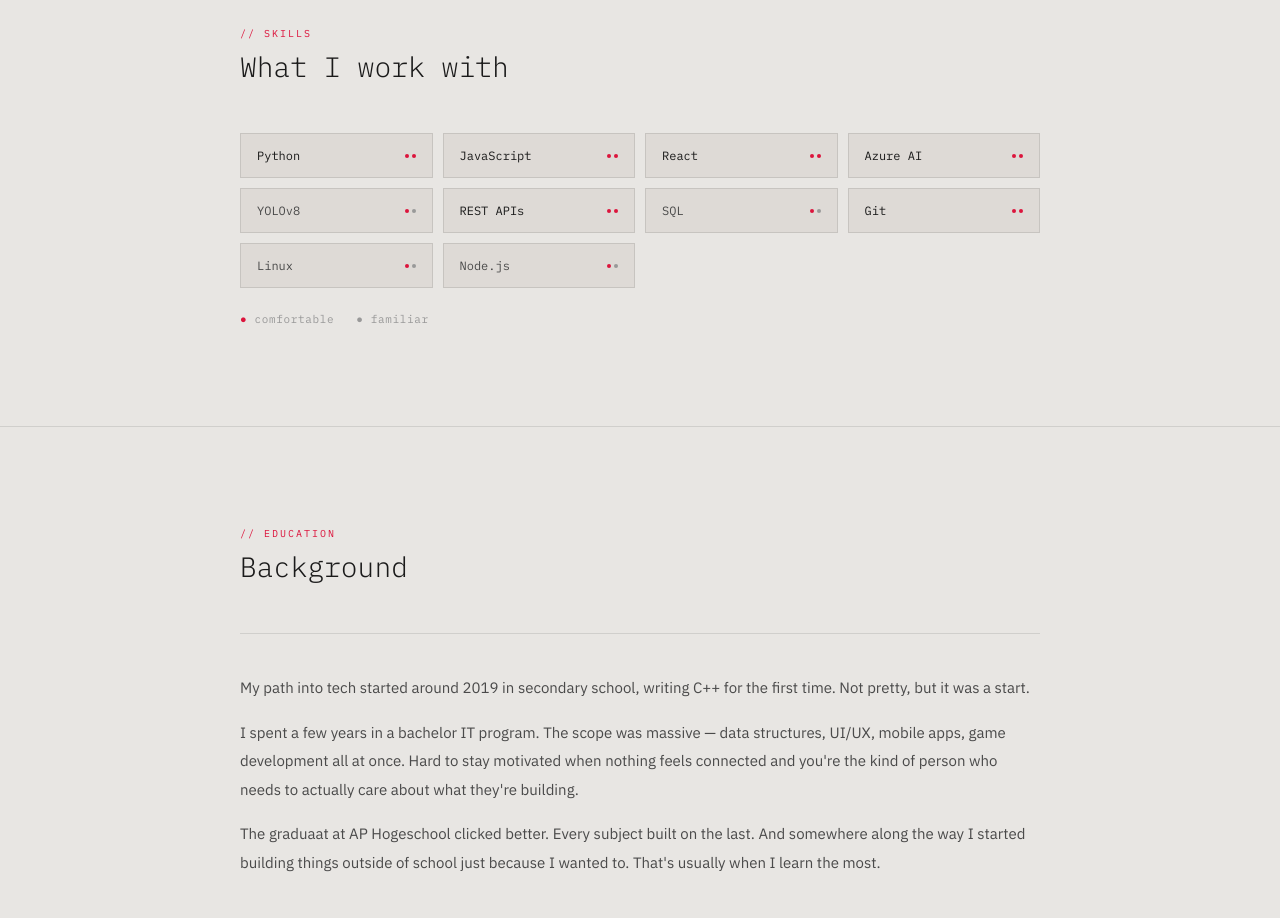
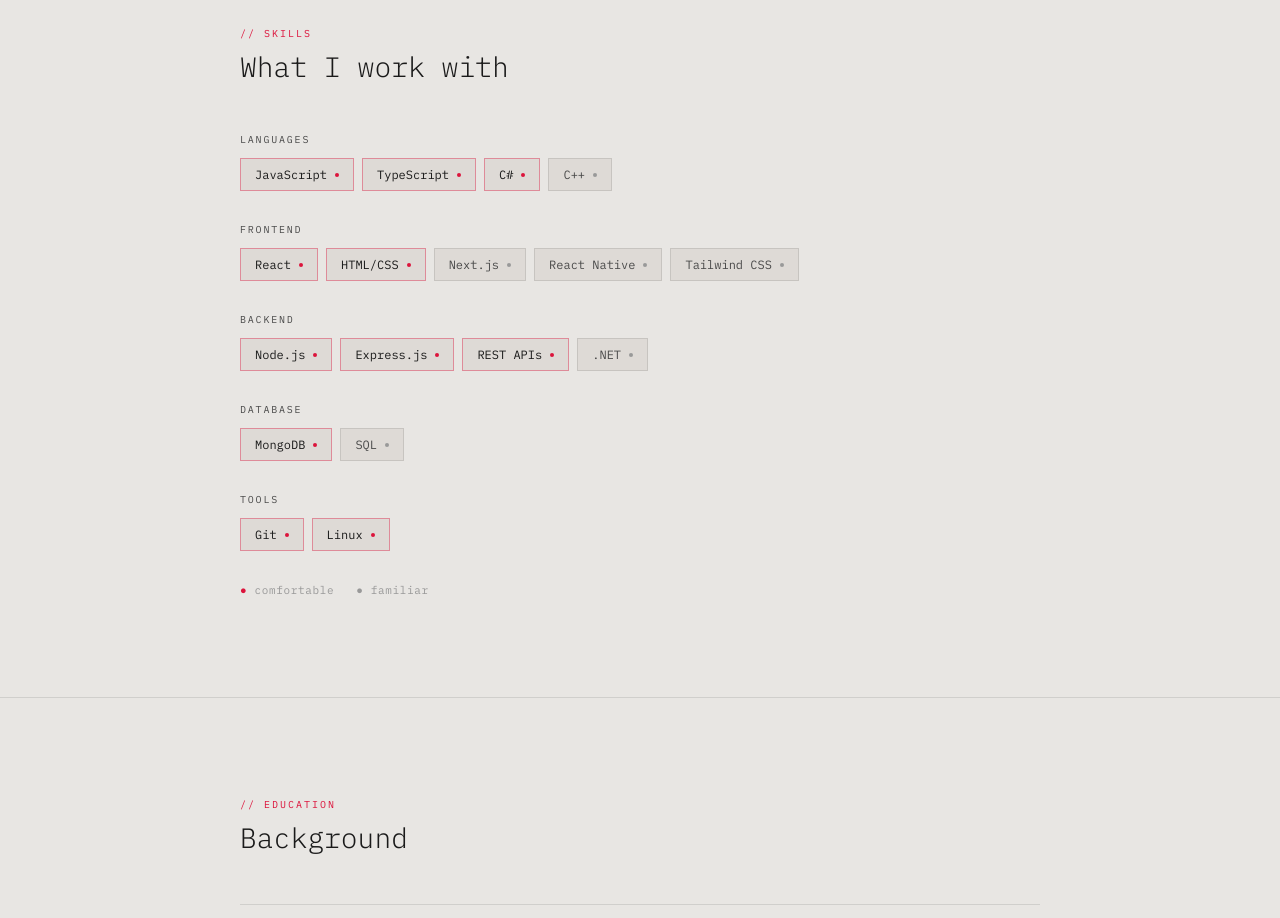
Before and after one commit to Lucraison/portofolio, a React (Vite) app: page / in a window 1280 px wide. Shown: the part 1180-2098 px from the top of the page. Built offline with nearby package versions, Linux system fonts and the light colour scheme; no server answers.

Commit message:
updates to admin page, project page

```diff
--- a/api/projects/index.js
+++ b/api/projects/index.js
@@ -5,7 +5,7 @@
 
   try {
     const db = await getDb()
-    const projects = await db.collection('projects').find().sort({ createdAt: -1 }).toArray()
+    const projects = await db.collection('projects').find().sort({ year: -1, createdAt: -1 }).toArray()
     return res.status(200).json(projects)
   } catch (err) {
     console.error(err)
--- a/src/App.jsx
+++ b/src/App.jsx
@@ -10,6 +10,7 @@
 import Notes from './components/Notes'
 import Contact from './components/Contact'
 import ProjectDetail from './components/ProjectDetail'
+import AllProjects from './components/AllProjects'
 import Blog from './components/Blog'
 import BlogPost from './components/BlogPost'
 import Admin from './components/Admin'
@@ -74,6 +75,7 @@
       <Route path="/" element={<Home />} />
       <Route path="/guides/vps" element={<GuideVPS />} />
       <Route path="/admin" element={<Admin />} />
+      <Route path="/projects" element={<AllProjects />} />
       <Route path="/projects/:id" element={<ProjectDetail />} />
       <Route path="/blog" element={<Blog />} />
       <Route path="/blog/:slug" element={<BlogPost />} />
--- a/src/components/Admin.jsx
+++ b/src/components/Admin.jsx
@@ -306,6 +306,7 @@
                     <span style={{ fontSize: '14px', color: 'var(--text)' }}>{p.title}</span>
                     <span style={{ fontSize: '10px', color: p.published ? 'var(--accent2)' : 'var(--muted)', marginLeft: '12px' }}>{p.published ? 'published' : 'draft'}</span>
                     {p.views > 0 && <span style={{ fontSize: '10px', color: 'var(--muted)', marginLeft: '8px' }}>· {p.views} reads</span>}
+                    {p.date && <span style={{ fontSize: '10px', color: 'var(--muted2)', marginLeft: '8px' }}>· {new Date(p.date).toLocaleString('en-GB', { day: 'numeric', month: 'short', year: 'numeric', hour: '2-digit', minute: '2-digit' })}</span>}
                   </div>
                   <div style={{ display: 'flex', gap: '8px' }}>
                     <button style={S.btnGhost} onClick={() => { setEditing(p._id); setCreating(false) }}>edit</button>
--- /dev/null
+++ b/src/components/AllProjects.jsx
@@ -0,0 +1,37 @@
+import { useState, useEffect } from 'react'
+import { useNavigate } from 'react-router-dom'
+import ProjectCard from './ProjectCard'
+import useReveal from '../hooks/useReveal'
+
+export default function AllProjects() {
+  const [projects, setProjects] = useState([])
+  const navigate = useNavigate()
+  useReveal()
+
+  useEffect(() => {
+    fetch('/api/projects').then(r => r.json()).then(setProjects).catch(() => {})
+  }, [])
+
+  return (
+    <div style={{ minHeight: '100vh', background: 'var(--bg)', color: 'var(--text)', fontFamily: 'var(--sans)' }}>
+      <nav style={{ position: 'fixed', top: 0, left: 0, right: 0, zIndex: 100, display: 'flex', alignItems: 'center', padding: '0 40px', height: '56px', borderBottom: '0.5px solid var(--border)', background: 'var(--bg)' }}>
+        <button onClick={() => navigate('/')} style={{ fontFamily: 'var(--mono)', fontSize: '12px', color: 'var(--muted)', background: 'none', border: 'none', cursor: 'pointer', letterSpacing: '0.08em' }}>
+          ← back
+        </button>
+        <span style={{ fontFamily: 'var(--mono)', fontSize: '14px', color: 'var(--accent)', letterSpacing: '0.05em', marginLeft: 'auto' }}>NH_</span>
+      </nav>
+
+      <div style={{ maxWidth: '800px', margin: '0 auto', padding: '120px 40px 80px' }}>
+        <div style={{ fontFamily: 'var(--mono)', fontSize: '10px', color: 'var(--accent)', letterSpacing: '0.2em', textTransform: 'uppercase', marginBottom: '8px' }}>
+          // projects
+        </div>
+        <h1 style={{ fontFamily: 'var(--mono)', fontSize: 'clamp(24px, 4vw, 40px)', fontWeight: 300, color: 'var(--text)', marginBottom: '48px' }}>
+          Everything I've built
+        </h1>
+        <div style={{ display: 'grid', gridTemplateColumns: 'repeat(auto-fill, minmax(340px, 1fr))', gap: '16px' }}>
+          {projects.map((p, i) => <ProjectCard key={p.id} project={p} index={i} />)}
+        </div>
+      </div>
+    </div>
+  )
+}
--- a/src/components/Projects.jsx
+++ b/src/components/Projects.jsx
@@ -1,8 +1,11 @@
 import { useState, useEffect } from 'react'
+import { useNavigate } from 'react-router-dom'
 import ProjectCard from './ProjectCard'
 
 export default function Projects() {
   const [projects, setProjects] = useState([])
+  const navigate = useNavigate()
+
 
   useEffect(() => {
     fetch('/api/projects')
@@ -10,6 +13,8 @@
       .then(setProjects)
       .catch(() => {})
   }, [])
+
+  const visible = projects.slice(0, 3)
 
   return (
     <section id="projects" style={{ padding: '100px 40px', borderBottom: '0.5px solid var(--border)' }}>
@@ -21,8 +26,17 @@
           Things I've built
         </h2>
         <div style={{ display: 'flex', flexDirection: 'column', gap: '16px' }}>
-          {projects.map((p, i) => <ProjectCard key={p.id} project={p} index={i} />)}
+          {visible.map((p, i) => <ProjectCard key={p.id} project={p} index={i} />)}
         </div>
+        {projects.length > 3 && (
+          <button onClick={() => navigate('/projects')} style={{
+            marginTop: '24px', fontFamily: 'var(--mono)', fontSize: '12px', letterSpacing: '0.1em',
+            textTransform: 'uppercase', background: 'none', border: '0.5px solid var(--border)',
+            color: 'var(--muted)', padding: '10px 24px', cursor: 'pointer', width: '100%',
+          }}>
+            all projects →
+          </button>
+        )}
       </div>
     </section>
   )
--- a/src/components/Skills.jsx
+++ b/src/components/Skills.jsx
@@ -1,4 +1,6 @@
 import SKILLS from '../data/skills.json'
+
+const CATEGORIES = ['Languages', 'Frontend', 'Backend', 'Database', 'Tools']
 
 export default function Skills() {
   return (
@@ -10,24 +12,31 @@
         <h2 className="reveal" style={{ fontFamily: 'var(--mono)', fontSize: '28px', fontWeight: 300, color: 'var(--text)', marginBottom: '48px' }}>
           What I work with
         </h2>
-        <div style={{ display: 'grid', gridTemplateColumns: 'repeat(auto-fill, minmax(160px, 1fr))', gap: '10px' }}>
-          {SKILLS.map((skill) => (
-            <div key={skill.name} className="reveal" style={{
-              border: '0.5px solid var(--border)', background: 'var(--bg1)',
-              padding: '14px 16px', display: 'flex', justifyContent: 'space-between', alignItems: 'center',
-            }}>
-              <span style={{ fontFamily: 'var(--mono)', fontSize: '12px', color: skill.level === 2 ? 'var(--text)' : 'var(--muted)' }}>
-                {skill.name}
-              </span>
-              <div style={{ display: 'flex', gap: '3px' }}>
-                {[1, 2].map(d => (
-                  <div key={d} style={{ width: '4px', height: '4px', borderRadius: '50%', background: skill.level >= d ? 'var(--accent)' : 'var(--muted2)' }} />
+        <div style={{ display: 'flex', flexDirection: 'column', gap: '32px' }}>
+          {CATEGORIES.map(cat => (
+            <div key={cat} className="reveal">
+              <div style={{ fontFamily: 'var(--mono)', fontSize: '10px', color: 'var(--muted)', letterSpacing: '0.18em', textTransform: 'uppercase', marginBottom: '12px' }}>
+                {cat}
+              </div>
+              <div style={{ display: 'flex', flexWrap: 'wrap', gap: '8px' }}>
+                {SKILLS.filter(s => s.category === cat).sort((a, b) => b.level - a.level).map(skill => (
+                  <div key={skill.name} style={{
+                    border: `0.5px solid ${skill.level === 2 ? 'var(--border-hi)' : 'var(--border)'}`,
+                    background: 'var(--bg1)',
+                    padding: '8px 14px',
+                    display: 'flex', alignItems: 'center', gap: '8px',
+                  }}>
+                    <span style={{ fontFamily: 'var(--mono)', fontSize: '12px', color: skill.level === 2 ? 'var(--text)' : 'var(--muted)' }}>
+                      {skill.name}
+                    </span>
+                    <div style={{ width: '4px', height: '4px', borderRadius: '50%', background: skill.level === 2 ? 'var(--accent)' : 'var(--muted2)' }} />
+                  </div>
                 ))}
               </div>
             </div>
           ))}
         </div>
-        <p className="reveal" style={{ fontFamily: 'var(--mono)', fontSize: '11px', color: 'var(--muted2)', marginTop: '24px', letterSpacing: '0.06em' }}>
+        <p className="reveal" style={{ fontFamily: 'var(--mono)', fontSize: '11px', color: 'var(--muted2)', marginTop: '32px', letterSpacing: '0.06em' }}>
           <span style={{ color: 'var(--accent)' }}>●</span> comfortable &nbsp;&nbsp;
           <span style={{ color: 'var(--muted2)' }}>●</span> familiar
         </p>
--- a/src/data/skills.json
+++ b/src/data/skills.json
@@ -1,12 +1,19 @@
 [
-  { "name": "Python", "level": 2 },
-  { "name": "JavaScript", "level": 2 },
-  { "name": "React", "level": 2 },
-  { "name": "Azure AI", "level": 2 },
-  { "name": "YOLOv8", "level": 1 },
-  { "name": "REST APIs", "level": 2 },
-  { "name": "SQL", "level": 1 },
-  { "name": "Git", "level": 2 },
-  { "name": "Linux", "level": 1 },
-  { "name": "Node.js", "level": 1 }
+  { "name": "JavaScript", "level": 2, "category": "Languages" },
+  { "name": "TypeScript", "level": 2, "category": "Languages" },
+  { "name": "C#", "level": 2, "category": "Languages" },
+  { "name": "C++", "level": 1, "category": "Languages" },
+  { "name": "Next.js", "level": 1, "category": "Frontend" },
+  { "name": "React Native", "level": 1, "category": "Frontend" },
+  { "name": "React", "level": 2, "category": "Frontend" },
+  { "name": "HTML/CSS", "level": 2, "category": "Frontend" },
+  { "name": "Tailwind CSS", "level": 1, "category": "Frontend" },
+  { "name": "Node.js", "level": 2, "category": "Backend" },
+  { "name": "Express.js", "level": 2, "category": "Backend" },
+  { "name": "REST APIs", "level": 2, "category": "Backend" },
+  { "name": ".NET", "level": 1, "category": "Backend" },
+  { "name": "MongoDB", "level": 2, "category": "Database" },
+  { "name": "SQL", "level": 1, "category": "Database" },
+  { "name": "Git", "level": 2, "category": "Tools" },
+  { "name": "Linux", "level": 2, "category": "Tools" }
 ]
```
